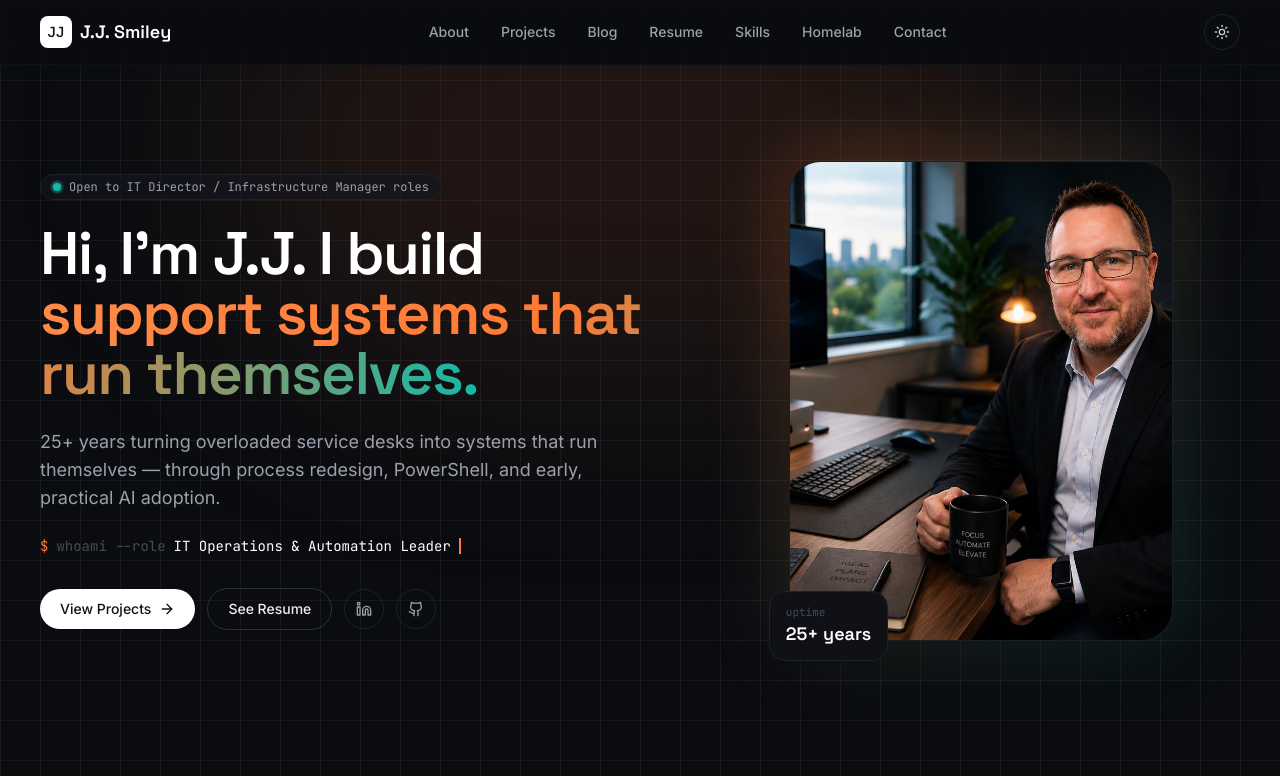
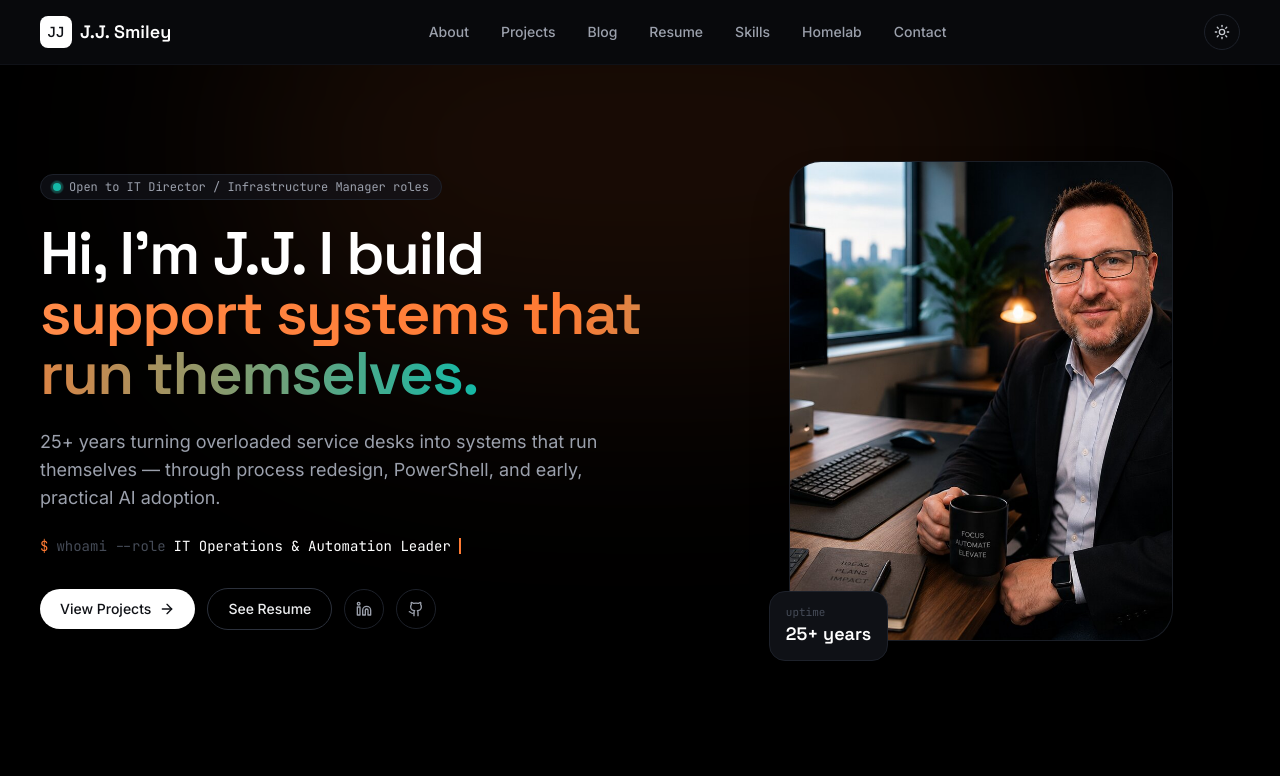
Before and after one commit to grandmasterjjs/Career-Portfolio, a Next.js app: page / in a window 1280 px wide. Shown: the top 776 px of the page. Built offline with nearby package versions, Linux system fonts and the light colour scheme.

Commit message:
Aesthetic fixes: remove extra period and grid background from src/app/layout.tsx

```diff
--- a/src/app/layout.tsx
+++ b/src/app/layout.tsx
@@ -52,7 +52,7 @@
     <html lang="en" suppressHydrationWarning>
       <body className={`${body.variable} ${display.variable} ${mono.variable} font-sans`}>
         <ThemeProvider attribute="class" defaultTheme="dark" enableSystem disableTransitionOnChange>
-          <div className="relative flex min-h-screen flex-col bg-grid-pattern bg-[length:40px_40px]">
+          <div className="relative flex min-h-screen flex-col bg-black">
             <Navbar />
             <main className="flex-1">{children}</main>
             <Footer />
```
